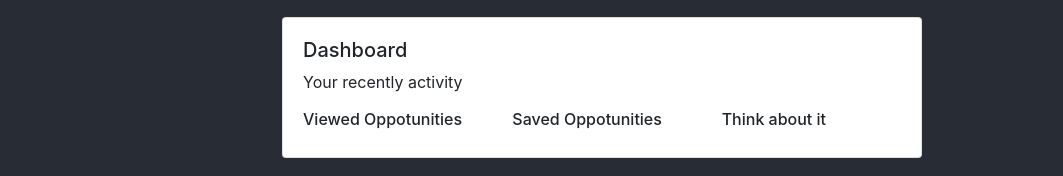
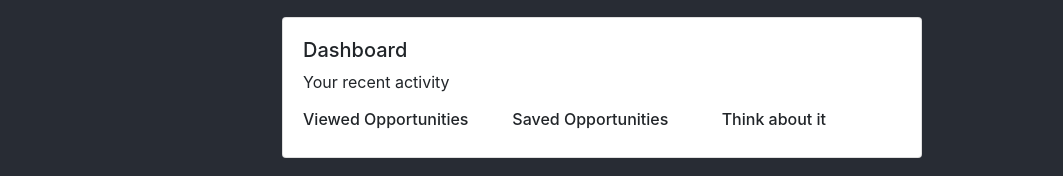
Before and after one commit to jinxianyap/noogler, a React (Create React App) app: page / in a window 1280 px wide. Shown: the part 443-619 px from the top of the page, without its empty margins (103-1166 px from the left). Built offline with nearby package versions, Linux system fonts and the light colour scheme; grey boxes are pictures that could not be loaded.

Commit message:
Formatting the files

```diff
--- a/src/App.js
+++ b/src/App.js
@@ -4,15 +4,11 @@ import './App.css';
 import MyNoogler from "./components/MyNoogler";
 import Dashboard from './components/Dashboard';
 import Dashboardbox from './components/Dashboardbox';
+import NooglerProfile from "./components/NooglerProfile";
 
 function App() {
   return (
-    <div style={{backgroundColor: "#282c34",}}>
-      <MyNoogler />
-      <Dashboardbox/>
-      <Dashboard/>
-
-    </div>
+      <NooglerProfile />
   );
 }
 
--- a/src/components/Dashboardbox.jsx
+++ b/src/components/Dashboardbox.jsx
@@ -9,18 +9,18 @@ const Dashboardbox = () => {
             <Card style={{ width: "40rem" }}>
               <Card.Body>
                 <h5>Dashboard</h5>
-                <Card.Text>Your recently activity</Card.Text>
+                <Card.Text>Your recent activity</Card.Text>
 
                 <section>
                   <div className='row'>
                     <div className='col-4'>
                     <h6>
-                      Viewed Oppotunities
+                      Viewed Opportunities
                     </h6>
                     </div>
                     <div className='col-4'>
                     <h6>
-                      Saved Oppotunities
+                      Saved Opportunities
                     </h6>
                     </div>
                     <div className='col-4'>
--- a/src/components/MyNoogler.jsx
+++ b/src/components/MyNoogler.jsx
@@ -24,12 +24,13 @@ export class MyNoogler extends Component {
     return (
       <div className="page">
         <div className="container">
+
         <Image
           src={profileImg}
           roundedCircle
           style={{
             width: "200px",
-            height: "250px",
+            height: "200px",
             borderRadius: "50%",
             borderTop: "7px solid #DB4437",
             borderRight: "7px solid #4285F4",
@@ -37,6 +38,7 @@ export class MyNoogler extends Component {
             borderLeft: "7px solid #F4B400",
           }}
         />
+
         <input
           type="file"
           name="image-upload"
@@ -44,14 +46,15 @@ export class MyNoogler extends Component {
           accept="image/*"
           onChange={this.imageHandler}
         ></input>
+
         <div className="label" style={{marginBottom:'100px'}}>
           <label htmlFor="input" className="image-upload">
             <i className="material-icons">add_photo_alternate</i>
           Choose your photo
           </label>
         </div>
+
        </div>
-
       </div>
     );
   }
--- /dev/null
+++ b/src/components/NooglerProfile.jsx
@@ -0,0 +1,16 @@
+import React from 'react';
+import MyNoogler from "./MyNoogler.jsx";
+import Dashboard from "./Dashboard.jsx";
+import Dashboardbox from "./Dashboardbox.jsx";
+
+function NooglerProfile() {
+  return(
+    <div style={{backgroundColor: "#282c34",}}>
+      <MyNoogler />
+      <Dashboardbox/>
+      <Dashboard/>
+    </div>
+  )
+}
+
+export default NooglerProfile;
```
Lines whose indentation alone changed are shown as unchanged.
